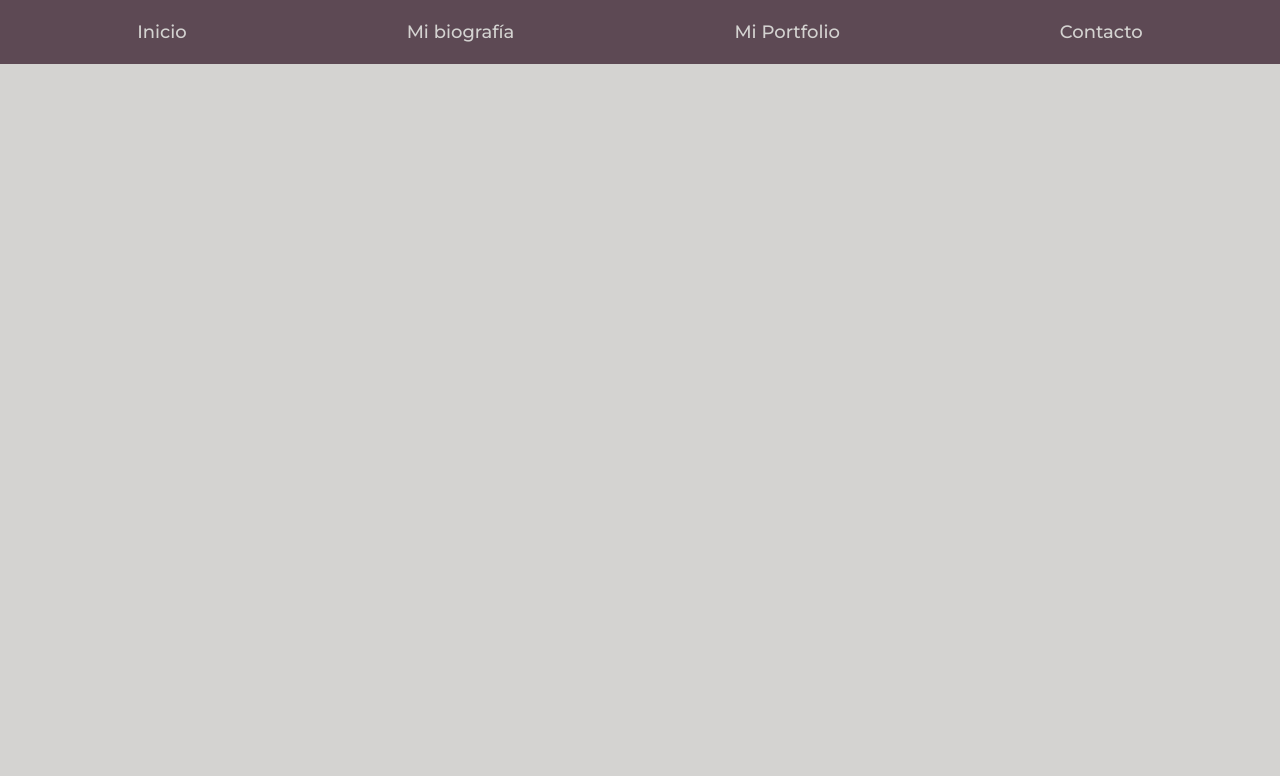
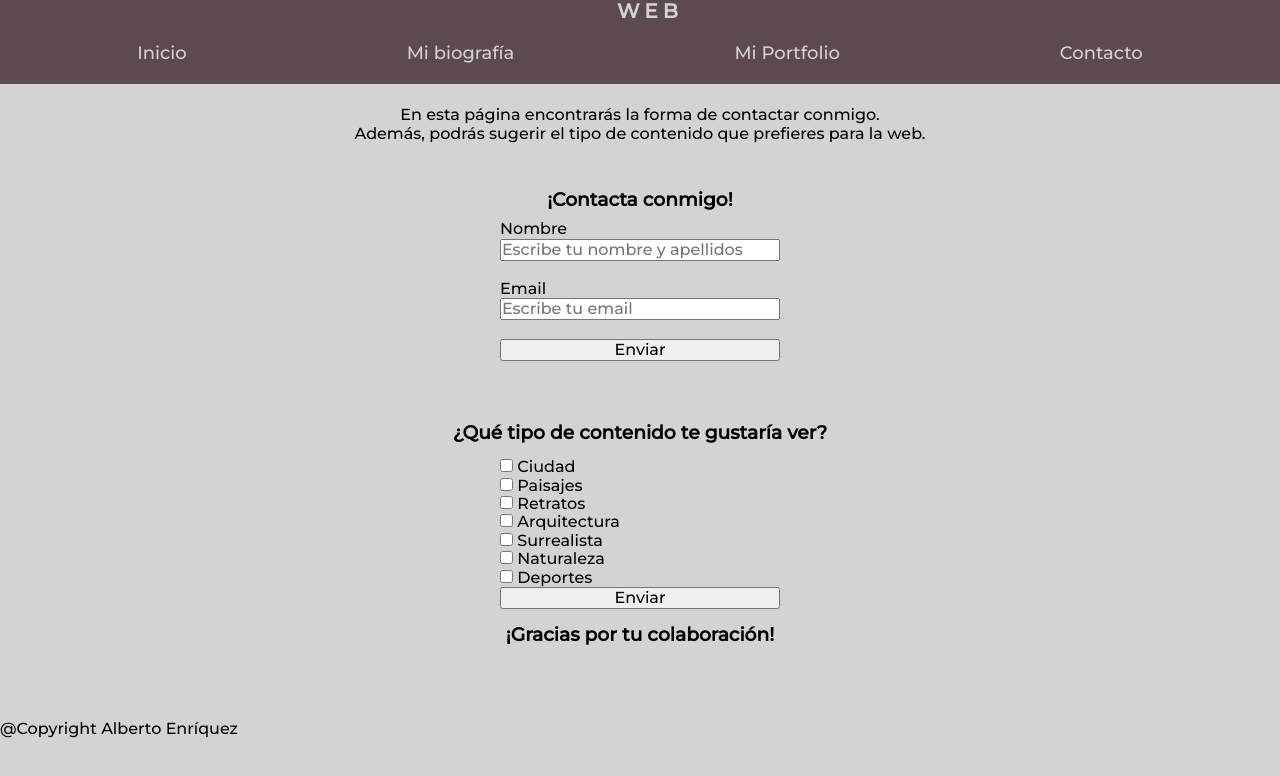
Before and after one commit to Alenriquez96/Portfolio, a plain HTML site: page pages/contacto.html in a window 1280 px wide. Drawn offline with Linux system fonts and the light colour scheme.

Commit message:
Páginas terminadas

```diff
--- a/css/estilos.css
+++ b/css/estilos.css
@@ -30,6 +30,16 @@ header>nav{
     color: rgb(212, 211, 209);
 
 }
+
+.logo>a{
+    text-decoration: none;
+    color: rgb(212, 211, 209);
+}
+
+.logo>a:visited{
+    color: rgb(212, 211, 209);
+}
+
 header>nav>ul{
     list-style-type: none;
     display: flex;
@@ -141,3 +151,77 @@ img{
       max-width: 100%;
     }
   }
+
+
+/* Biografía */
+
+#bio{
+    display: flex;
+    flex-direction: row;
+    align-items: center;
+    justify-content: space-around;
+}
+
+#bio>article{
+    width: 50%;
+    text-indent: 2%;
+    text-transform: initial;
+    letter-spacing: 1px;
+}
+#bio>article>p:first-child::first-letter{
+    font-size: 30px;
+}
+
+#bioimg{
+    width: 25%;
+    height: 50%;
+    margin-top: 40px;
+    border-radius: 5%;
+}
+
+
+/* Contacto */
+
+#maincontacto {
+    height: 600px;
+    display: flex;
+    flex-direction: column;
+    align-items: center;
+    justify-content: space-around;
+}
+
+#maincontacto>article>p{
+    text-align: center;
+}
+
+#nombre{
+    display: flex;
+    flex-direction: column;
+    align-items: center;
+    justify-content:space-between;
+}
+
+#nombre>form>input{
+    width: 280px;
+}
+
+
+#nombre>h3{
+    padding-bottom: 10px;
+}
+
+#checkbox{
+    border: #5d4954;
+    display: flex;
+    flex-direction: column;
+    align-items: center;
+    justify-content: space-around;
+}
+
+#checkbox>form>input:last-child{
+    width: 280px;
+}
+
+#checkbox>h3{
+    padding: 15px 0px;
+}
--- a/pages/contacto.html
+++ b/pages/contacto.html
@@ -11,6 +11,9 @@
 <body>
     <header>
         <nav>
+            <div class="logo">
+                <a href="../index.html"><h4>Web</h4></a>
+            </div>
             <ul>
                 <a href="../index.html">
                    <li>Inicio</li>
@@ -27,5 +30,47 @@
             </ul>
         </nav>
     </header>
+    <main id="maincontacto">
+        <article>
+            <p>En esta página encontrarás la forma de contactar conmigo. <br> Además, podrás sugerir el tipo de contenido que prefieres para la web.</p>
+        </article>
+        <section id="nombre">
+            <h3>¡Contacta conmigo!</h3>
+            <form action="" autocomplete="on">
+                <label for="nombre">Nombre</label>
+                <input type="text" name="nombre" id="nombre" placeholder="Escribe tu nombre y apellidos"><br>
+                <label for="apellidos">Email</label>
+                <input type="text" name="nombre" id="nombre" placeholder="Escribe tu email"><br>
+                <input type="submit" value="Enviar">
+            </form>
+        </section>
+
+
+
+        <section id="checkbox">
+                <h3>¿Qué tipo de contenido te gustaría ver?</h3>
+                <form action="">
+                    <input type="checkbox" id="html" name="content" value="HTML">
+                    <label for="Ciudad">Ciudad</label><br>
+                    <input type="checkbox" id="css" name="content" value="CSS">
+                    <label for="Paisajes">Paisajes</label><br>
+                    <input type="checkbox" id="javascript" name="content" value="JavaScript">
+                    <label for="Retratos">Retratos</label><br>
+                    <input type="checkbox" id="html" name="content" value="HTML">
+                    <label for="Arquitectura">Arquitectura</label><br>
+                    <input type="checkbox" id="html" name="content" value="HTML">
+                    <label for="Surrealista">Surrealista</label><br>
+                    <input type="checkbox" id="html" name="content" value="HTML">
+                    <label for="Naturaleza">Naturaleza</label><br>
+                    <input type="checkbox" id="html" name="content" value="HTML">
+                    <label for="Deportes">Deportes</label><br>
+                    <input type="submit" value="Enviar">
+                </form>
+                <h3>¡Gracias por tu colaboración!</h3>
+        </section>
+
+    </main>
+    <br><br>
+    <footer>@Copyright Alberto Enríquez</footer>
 </body>
 </html>
```
Also changed, not shown: index.html (+1 -1 lines), pages/biografía.html (+17 -4 lines), pages/portfolio.html (+3 -0 lines), assets/img/20211014180211_IMG_2568.jpg (added).
